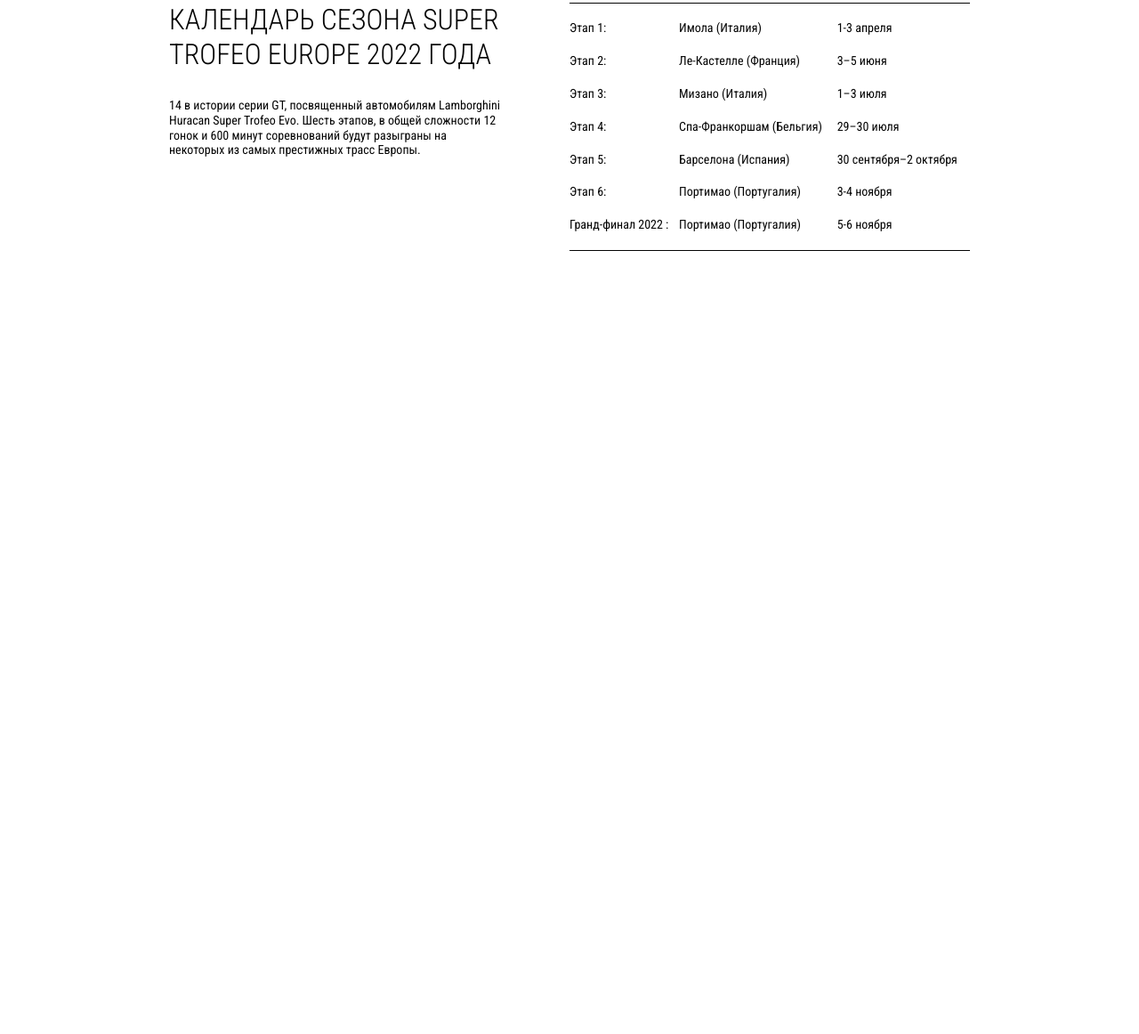
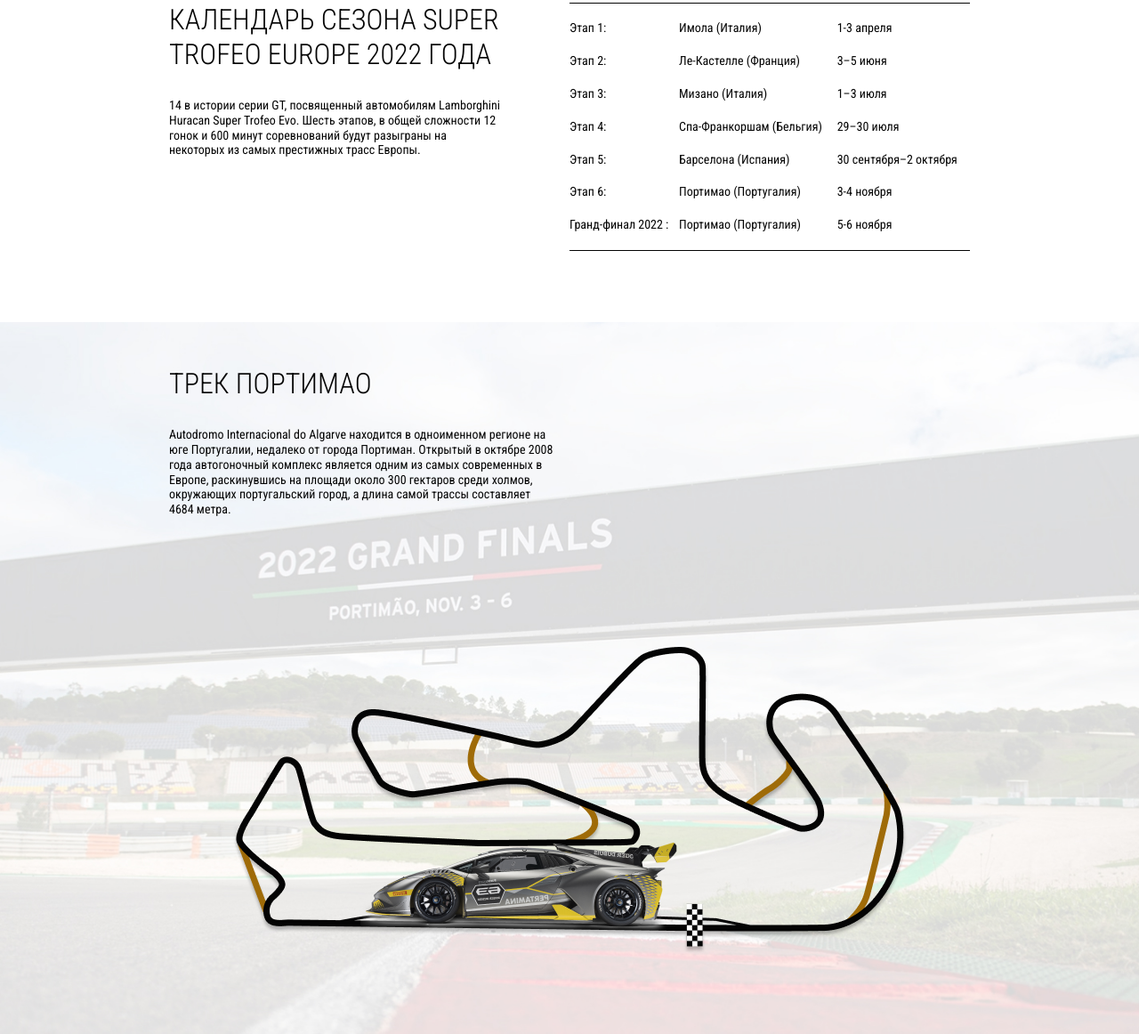
Before and after one commit to telepooz/Lamborgini-race-llanding, a plain HTML site: page index.html in a window 1280 px wide. Shown: the part 2059-3221 px from the top of the page at 89% size. Before the commit the page ends 2421 px from the top, so only its background shows below. Drawn offline with Linux system fonts and the light colour scheme.

Commit message:
сделана секция о треке

```diff
--- a/css/style.css
+++ b/css/style.css
@@ -187,3 +187,39 @@ body{
 .info__table td{
     padding-bottom: 20px;
 }
+
+/* info end------------------------------------------------- */
+
+
+/* track strat---------------------------------------------- */
+
+.track {
+
+    background-image: url(../img/trackfon.jpg);
+    background-size: cover;
+    background-repeat: no-repeat;
+    background-position: center;
+}
+
+.track__inner{
+    display: flex;
+    flex-direction: column;
+    min-height: 100vh;
+
+}
+
+.track__title {
+    padding-top: 50px;
+    padding-bottom: 30px;
+    font-size: 32px;
+    font-weight: 300;
+    color: #040404;
+}
+.track__text {
+    max-width: 435px;
+}
+.track__img {
+    margin: auto auto 90px auto;
+}
+
+/* track end------------------------------------------------- */
--- a/index.html
+++ b/index.html
@@ -150,6 +150,18 @@
 
         </section>
 
+        <section class="track">
+            <div class="container">
+                <div class="track__inner">
+
+
+                <h3 class="track__title">ТРЕК ПОРТИМАО</h3>
+                <p class="track__text">Autodromo Internacional do Algarve находится в одноименном регионе на юге Португалии, недалеко от города Портиман. Открытый в октябре 2008 года автогоночный комплекс является одним из самых современных в Европе, раскинувшись на площади около 300 гектаров среди холмов, окружающих португальский город, а длина самой трассы составляет 4684 метра.</p>
+                <img src="img/track-img.png" alt="track" class="track__img">
+                </div>
+            </div>
+        </section>
+
     </main>
 
 
```
Also changed, not shown: img/track-img.png (added), img/trackfon.jpg (added).
